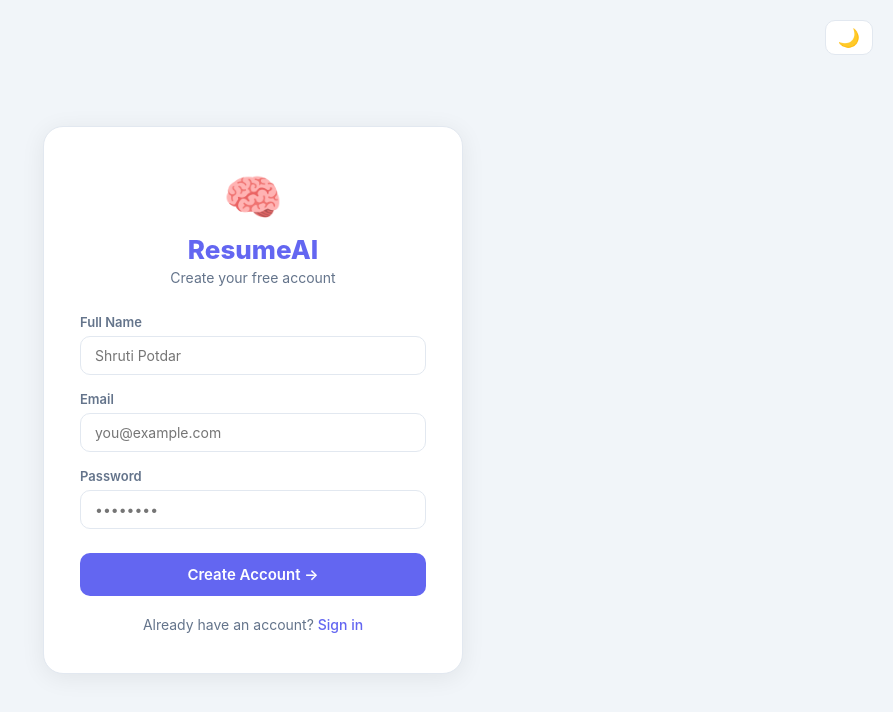
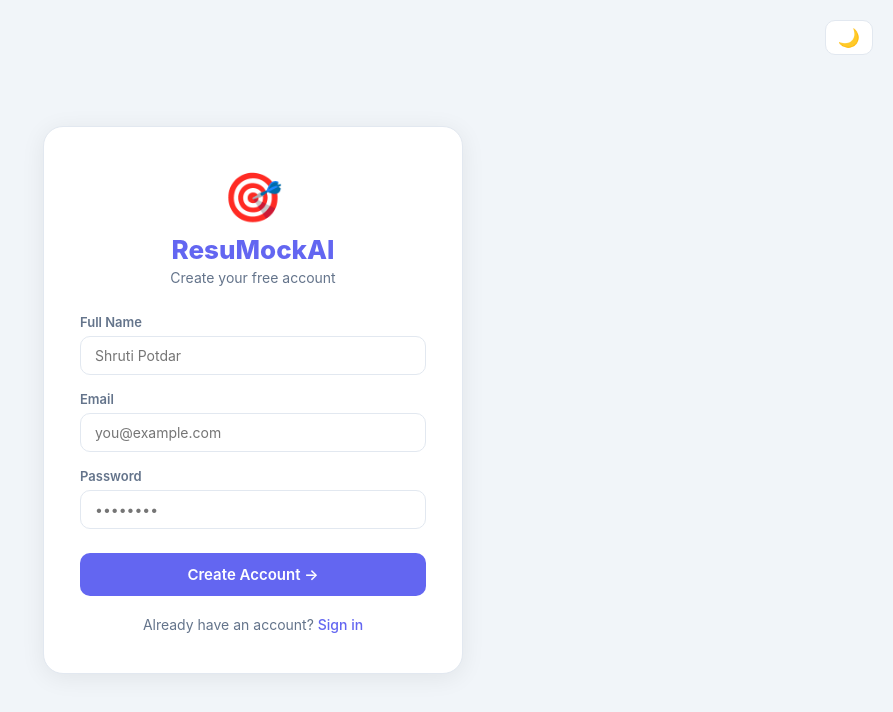
Before and after one commit to potdarshruti/AI-Resume-Analyzer-Mock-Interview, a React app in the folder frontend/: page /register in a window 1280 px wide. Shown: the top 712 px of the page, without its empty margins (387-1280 px from the left). Built offline with nearby package versions, Linux system fonts and the light colour scheme; no server answers; the HTML template or start-up script is replaced by a standard one.

Commit message:
Update branding in Register component

```diff
--- a/frontend/src/pages/Register.jsx
+++ b/frontend/src/pages/Register.jsx
@@ -33,8 +33,8 @@ export default function Register() {
 
       <div style={cardStyle}>
         <div style={{ textAlign: "center", marginBottom: 28 }}>
-          <span style={{ fontSize: 48 }}>🧠</span>
-          <h1 style={{ fontSize: 26, fontWeight: 800, color: "var(--primary)", margin: "8px 0 4px" }}>ResumeAI</h1>
+          <span style={{ fontSize: 48 }}>🎯</span>
+          <h1 style={{ fontSize: 26, fontWeight: 800, color: "var(--primary)", margin: "8px 0 4px" }}>ResuMockAI</h1>
           <p style={{ color: "var(--text2)", fontSize: 14 }}>Create your free account</p>
         </div>
 
```
